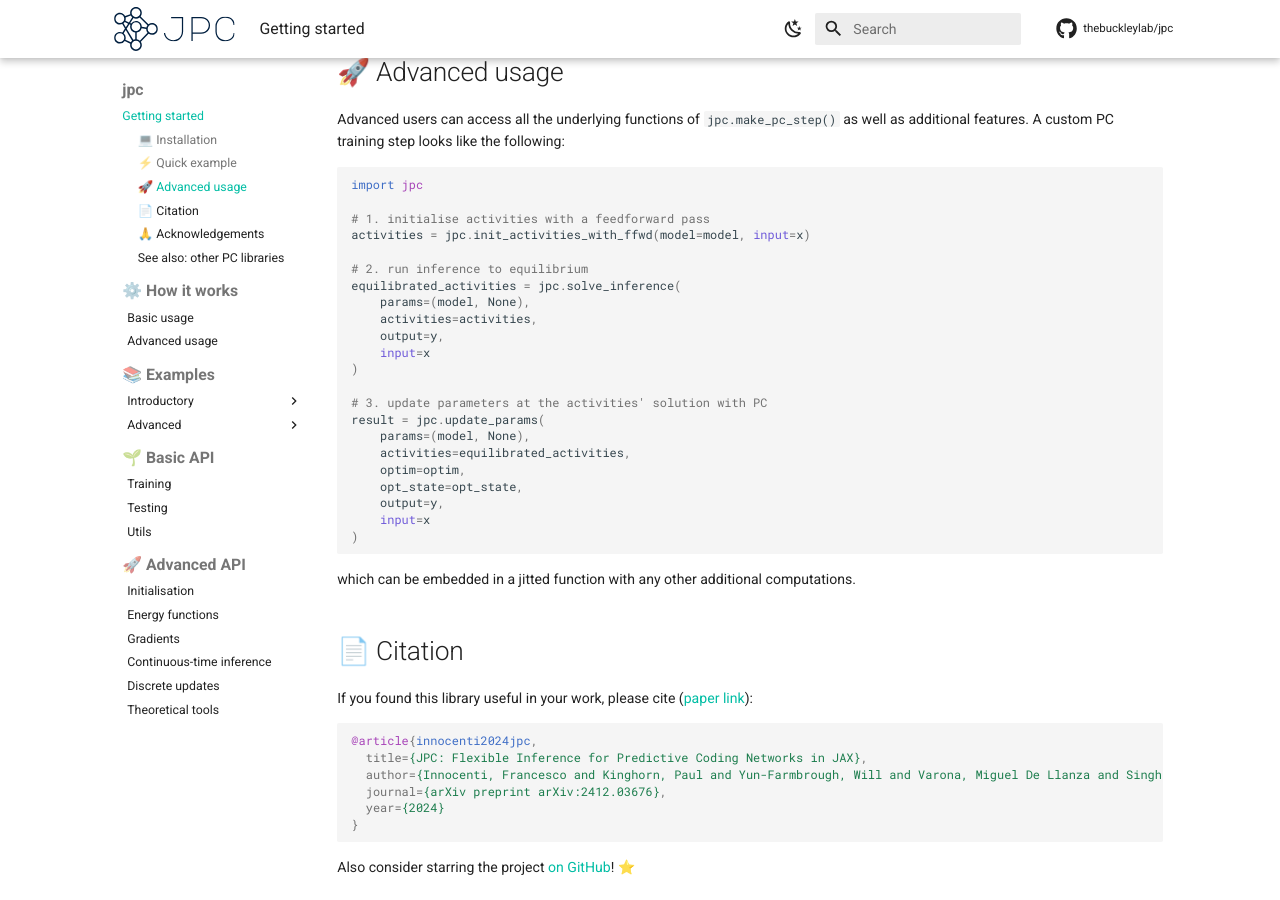
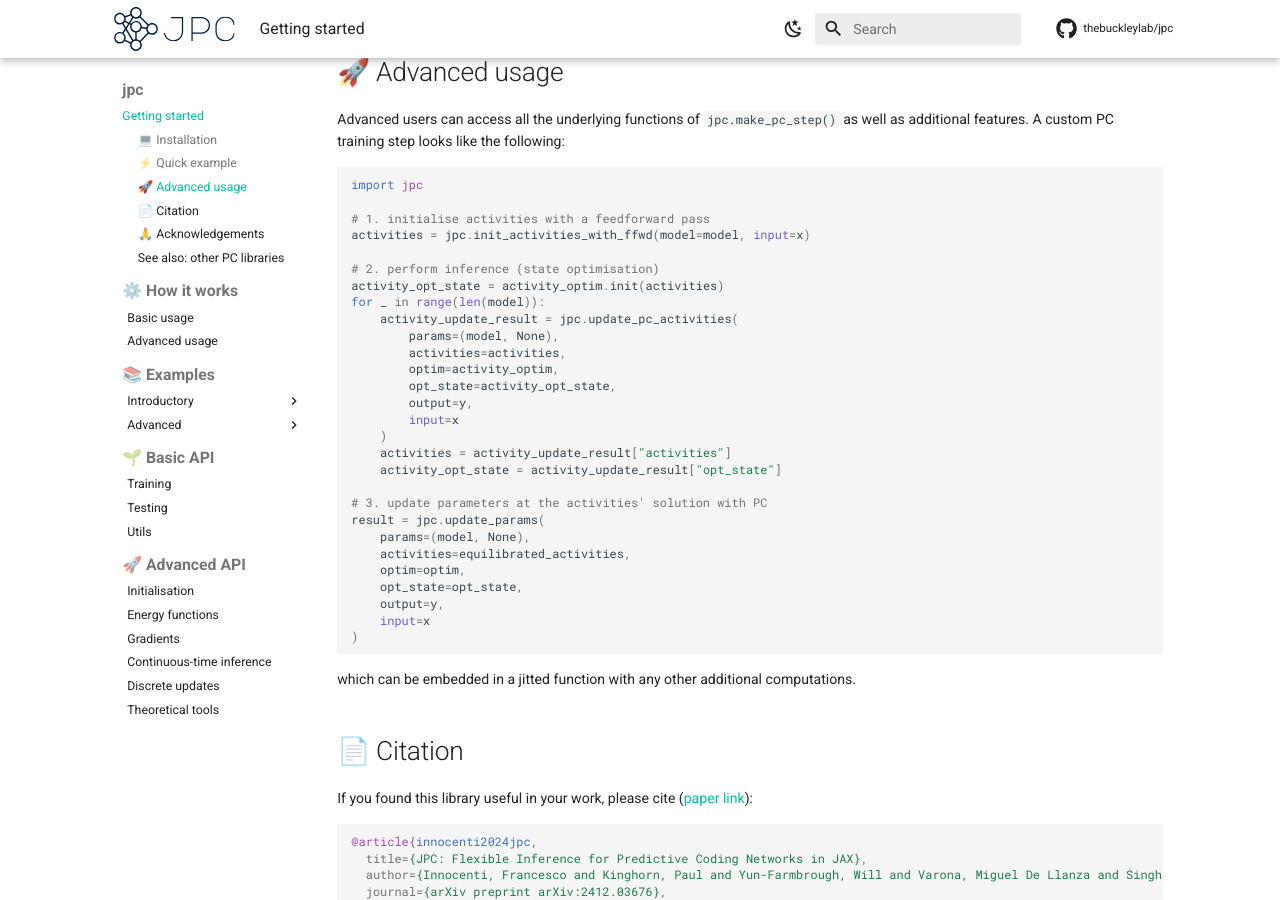
Before and after one commit to thebuckleylab/jpc, an MkDocs documentation site: the page built from docs/index.md, in a window 1280 px wide and 900 px high, scrolled down 1664 px. Built offline with MkDocs 1.6.1 and Material for MkDocs 9.7.7, drawn with Linux system fonts in a browser that asks for light colours; comment, search, counter and statistics services are not loaded.

```diff
--- a/docs/index.md
+++ b/docs/index.md
@@ -96,13 +96,19 @@ import jpc
 # 1. initialise activities with a feedforward pass
 activities = jpc.init_activities_with_ffwd(model=model, input=x)
 
-# 2. run inference to equilibrium
-equilibrated_activities = jpc.solve_inference(
-    params=(model, None),
-    activities=activities,
-    output=y,
-    input=x
-)
+# 2. perform inference (state optimisation)
+activity_opt_state = activity_optim.init(activities)
+for _ in range(len(model)):
+    activity_update_result = jpc.update_pc_activities(
+        params=(model, None),
+        activities=activities,
+        optim=activity_optim,
+        opt_state=activity_opt_state,
+        output=y,
+        input=x
+    )
+    activities = activity_update_result["activities"]
+    activity_opt_state = activity_update_result["opt_state"]
 
 # 3. update parameters at the activities' solution with PC
 result = jpc.update_params(
```
Also changed, not shown: README.md (+13 -7 lines).
